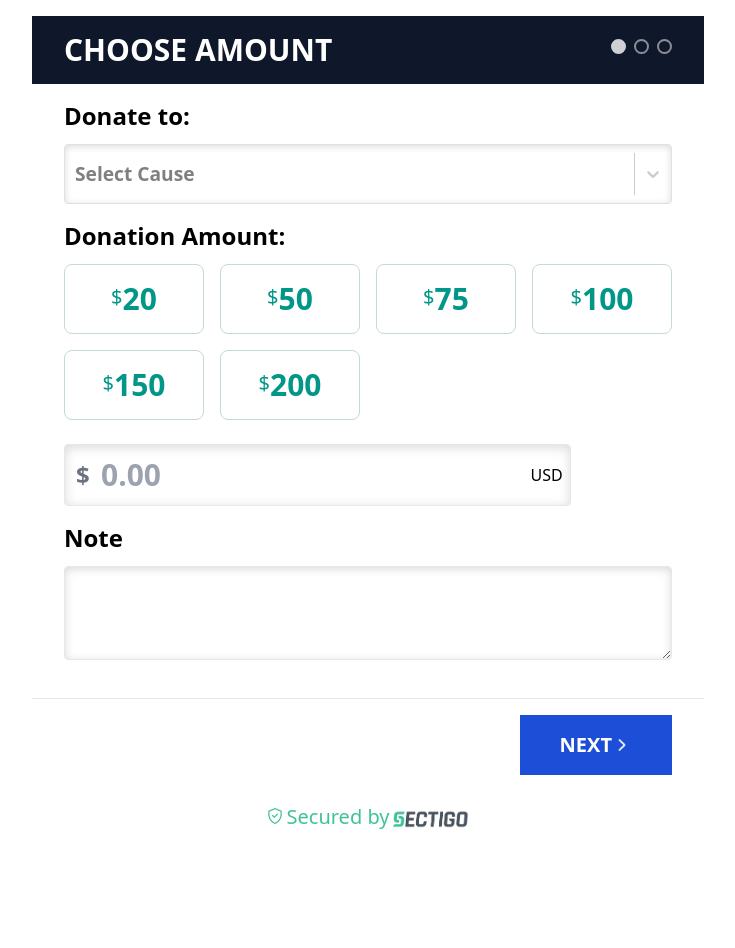
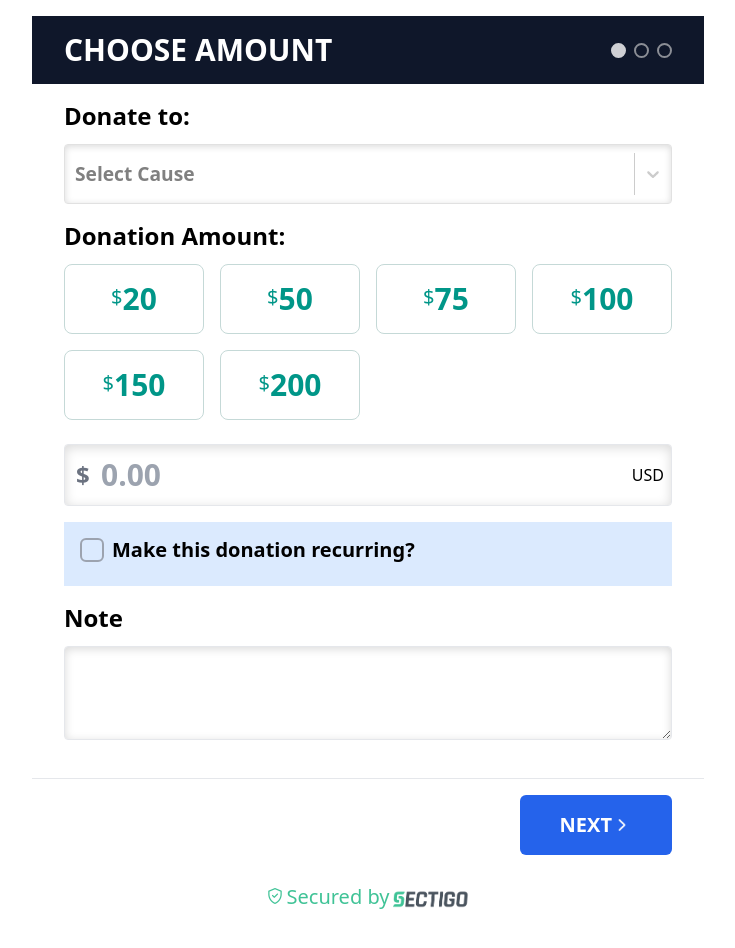
Before and after one commit to rashu-pro/give-v4-nextjs, a Next.js app: page /components/MainBody in a window 1280 px wide. Shown: the top 948 px of the page, without its empty margins (272-1007 px from the left). Before the commit the page ends 895 px from the top, so only its background shows below. Built offline with nearby package versions, Linux system fonts and the light colour scheme.

Commit message:
step indicator mark added for all the steps

```diff
--- a/pages/components/MainBody.js
+++ b/pages/components/MainBody.js
@@ -6,10 +6,10 @@ import creditcardutils from "creditcardutils";
 import numberFormat from "@/utils/utils";
 import Select from "react-select";
 
-import stepStyle from "styles/step.module.scss"
 import alertStyle from "styles/alert.module.scss"
 import btnStyle from "styles/btn.module.scss"
 import checkboxStyle from "styles/checkbox.module.scss"
+import StepHead from "@/pages/components/step-head";
 
 export default function MainBody() {
   const [step, setStep] = useState(1);
@@ -23,6 +23,7 @@ export default function MainBody() {
 
   const [note, setNote] = useState('');
   const [value, setValue] = useState('');
+  const [isRecurring, setIsRecurring] = useState(false);
 
   // CARD STATES
   const [cardNumber, setCardNumber] = useState('');
@@ -55,6 +56,15 @@ export default function MainBody() {
     let amount = event.currentTarget.getAttribute('data-amount');
     setDonationAmount(amount);
     errors.donationAmount = false;
+  }
+
+  const handleIsRecurringCheckbox = (event) => {
+    if(isRecurring){
+      setIsRecurring(false);
+    }else{
+      setIsRecurring(true);
+    }
+
   }
 
   const handleCardNumberChange = (event) => {
@@ -171,39 +181,14 @@ export default function MainBody() {
   return (
     <>
       <div className='pt-3 sm:pt-4'>
-        <div className='container m-auto pb-12'>
+        <div className='container m-auto pb-12 md:pb-20'>
           <div className='max-w-2xl m-auto bg-white'>
             <div className='step-box'>
 
               {step === 1 && (
                 <>
                   {/*STEP HEAD*/}
-                  <div className='step-head flex items-center flex-wrap bg-slate-900 px-6 sm:px-8 pt-2 sm:pt-4 pb-2 sm:pb-4'>
-                    <div className='w-10/12'>
-                      <h2 className='text-2xl sm:text-3xl font-bold text-white'>CHOOSE AMOUNT</h2>
-                    </div>
-
-                    <div className='w-2/12'>
-                      <div
-                        className="step-indicator flex align-middle justify-end mb-2 mb-sm-2 mb-md-0">
-                        <div className={stepStyle.stepListWrapper}>
-                          <div className={`${stepStyle.stepListSingle} ${stepStyle.active}`}>
-                            <div className={stepStyle.stepMark}></div>
-                          </div>
-
-                          <div className={stepStyle.stepListSingle}>
-                            <div className={stepStyle.stepMark}></div>
-                          </div>
-
-                          <div className={stepStyle.stepListSingle}>
-                            <div className={stepStyle.stepMark}></div>
-                          </div>
-                        </div>
-                      </div>
-
-                    </div>
-
-                  </div>
+                  <StepHead dataTitle={'CHOOSE AMOUNT'} dataStep={step} />
 
                   {/*STEP BODY*/}
                   <div className='step-body px-6 sm:px-8 py-4'>
@@ -312,7 +297,7 @@ export default function MainBody() {
                       </div>
 
                       {/*OTHER AMOUNT*/}
-                      <div className="relative mt-2 md:w-10/12">
+                      <div className="relative mt-2 md:w-12/12">
 
                         <div style={{position:"relative"}}>
                           <div className="pointer-events-none absolute inset-y-0 left-0 flex items-center pl-3">
@@ -338,6 +323,44 @@ export default function MainBody() {
 
                     </div>
 
+                    <div className='bg-blue-100 px-4 py-4 mb-4'>
+                      <div className='form-group'>
+                        <div className={`${checkboxStyle.checkboxHolder} flex`}>
+                          <div className='mr-2'>
+                            <input
+                              type="checkbox"
+                              id="recurring-check"
+                              className={`${checkboxStyle.checkboxLg} border border-gray-400 rounded-md`}
+                              checked={isRecurring}
+                              onChange={handleIsRecurringCheckbox}
+                            />
+                          </div>
+
+                          <label htmlFor="recurring-check" className='text-xl font-semibold'>Make this donation recurring?</label>
+                        </div>
+                      </div>
+
+                      <div className={`flex pt-2 ${isRecurring?'':'hidden'}`}>
+                        <div className='form-group mb-4 sm:mb-0 w-full sm:w-6/12 pr-0 sm:pr-2'>
+                          <label className='font-semibold text-xl mb-1 block'>Recurring By:</label>
+                          <input
+                            type='text'
+                            className={inputClasses}
+                          />
+
+                        </div>
+
+                        <div className='form-group mb-4 sm:mb-0 w-full sm:w-6/12 pl-0 sm:pl-2'>
+                          <label className='font-semibold text-xl mb-1 block'>Recurring Duration:</label>
+                          <input
+                            type='text'
+                            className={inputClasses}
+                          />
+
+                        </div>
+                      </div>
+                    </div>
+
                     <div className='form-group mb-4'>
                       <label className='font-bold text-2xl mb-3 block'>Note </label>
                       <textarea
@@ -354,9 +377,7 @@ export default function MainBody() {
               {step === 2 && (
                 <>
                   {/*STEP HEAD*/}
-                  <div className='step-head bg-slate-900 px-6 sm:px-8 pt-2 sm:pt-4 pb-2 sm:pb-4'>
-                    <h2 className='text-2xl sm:text-3xl font-bold text-white'>Your Information</h2>
-                  </div>
+                  <StepHead dataTitle={'Your Information'} dataStep={step} />
 
                   {/*STEP BODY*/}
                   <div className='step-body px-6 sm:px-8 py-4'>
@@ -411,9 +432,7 @@ export default function MainBody() {
               {step === 3 && (
                 <>
                   {/*STEP HEAD*/}
-                  <div className='step-head bg-slate-900 px-6 sm:px-8 pt-2 sm:pt-4 pb-2 sm:pb-4'>
-                    <h2 className='text-2xl sm:text-3xl font-bold text-white'>Payment Details</h2>
-                  </div>
+                  <StepHead dataTitle={'Payment Details'} dataStep={step} />
 
                   {/*STEP BODY*/}
                   <div className='step-body px-6 sm:px-8 py-4 flex flex-wrap'>
@@ -500,7 +519,7 @@ export default function MainBody() {
                       Please note that you will see a charge from <strong>"[company name]"</strong> on your credit card
                       statement.
                       [company name] is a tax exempt organization under section 501(c)(3) of Internal Revenue
-                      Code.<strong>Employer Idenfication Number 46-5035493.</strong>
+                      Code.<strong>Employer Identification Number 46-5035493.</strong>
                     </div>
 
                     <div className={`${alertStyle.alert} ${alertStyle.alertSecondary}`}>
@@ -561,7 +580,7 @@ export default function MainBody() {
               {step > 1 && (
                 <button type='button'
                 onClick={handlePrev}
-                className='text-xl px-6 sm:px-10 py-3 sm:py-4 bg-slate-800 text-white font-semibold mr-5 hover:bg-slate-900'>
+                className='text-xl px-6 sm:px-10 py-3 sm:py-4 rounded-md bg-slate-800 text-white font-semibold mr-5 hover:bg-slate-900'>
                 <Image src='/left-white-24.png'
                 className='inline-block'
                 style={{position: 'relative', top: '-2px'}}
@@ -574,7 +593,7 @@ export default function MainBody() {
 
                 <button type='button'
                 onClick={handleNext}
-                className='text-xl px-6 sm:px-10 py-3 sm:py-4 bg-blue-700 text-white font-semibold hover:bg-blue-800'>
+                className='text-xl px-6 sm:px-10 py-3 sm:py-4 rounded-md bg-blue-600 text-white font-semibold hover:bg-blue-800'>
                 NEXT
                 <Image src='/right_white.png'
                 className='inline-block'
--- /dev/null
+++ b/pages/components/step-head.js
@@ -0,0 +1,16 @@
+import StepIndicator from "@/pages/components/step-indicator";
+
+export default function StepHead(props){
+  return (
+    <div className='step-head flex items-center flex-wrap bg-slate-900 px-6 sm:px-8 pt-2 sm:pt-4 pb-2 sm:pb-4'>
+      <div className='w-10/12'>
+        <h2 className='text-2xl sm:text-3xl font-bold text-white'>{props.dataTitle}</h2>
+      </div>
+
+      <div className='w-2/12'>
+        <StepIndicator dataStep={props.dataStep} />
+      </div>
+
+    </div>
+  )
+}
--- /dev/null
+++ b/pages/components/step-indicator.js
@@ -0,0 +1,23 @@
+import stepStyle from "@/styles/step.module.scss";
+
+export default function StepIndicator(props){
+  return(
+    <div
+      className="step-indicator flex align-middle justify-end mb-2 sm:mb-2 md:mb-0"
+    >
+      <div className={stepStyle.stepListWrapper}>
+        <div className={`${stepStyle.stepListSingle} ${props.dataStep===1?stepStyle.active:''}`}>
+          <div className={stepStyle.stepMark}></div>
+        </div>
+
+        <div className={`${stepStyle.stepListSingle} ${props.dataStep===2?stepStyle.active:''}`}>
+          <div className={stepStyle.stepMark}></div>
+        </div>
+
+        <div className={`${stepStyle.stepListSingle} ${props.dataStep===3?stepStyle.active:''}`}>
+          <div className={stepStyle.stepMark}></div>
+        </div>
+      </div>
+    </div>
+  )
+}
--- a/styles/checkbox.module.scss
+++ b/styles/checkbox.module.scss
@@ -1,12 +1,26 @@
 .checkbox{
+  &Md{
+    width: 1.5rem;
+    height: 1.5rem;
+    border-width: 1px;
+  }
   &Lg{
-    width: 1rem;
-    height: 1rem;
+    width: 1.5rem;
+    height: 1.5rem;
+    border-width: 2px;
   }
 
   &Holder{
     input[type=checkbox]{
       //float: left;
+      appearance: none;
+      &:checked{
+        background-image: url(https://secure-api.net/Content/event-management-assets/individual-multiple-assets/images/check-icon.svg);
+        background-color: #2563eb;
+        border-color: #2563eb;
+        outline: 2px solid #2563eb;
+        outline-offset: 2px;
+      }
     }
     label{
       line-height: 1.6;
--- a/styles/footer.module.scss
+++ b/styles/footer.module.scss
@@ -4,7 +4,7 @@
   background-color: #161111;
   &Top{
     //background-color: #d3d3d3;
-    background-color: #fff;
+    background-color: #dbdbdb;
     padding: 12px 0;
     font-size: 15px;
     font-weight: 500;
```
Also changed, not shown: public/images/check-icon.svg (added).
